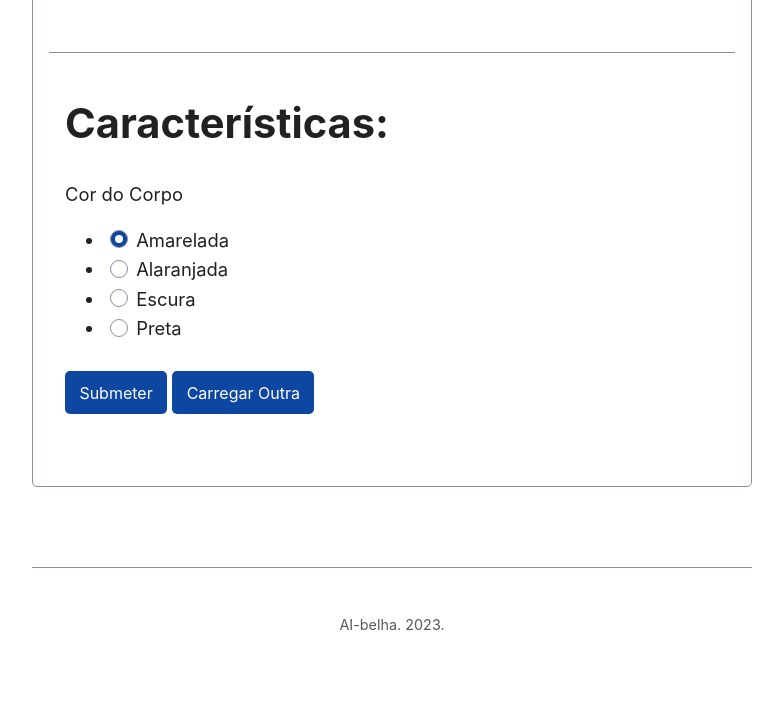
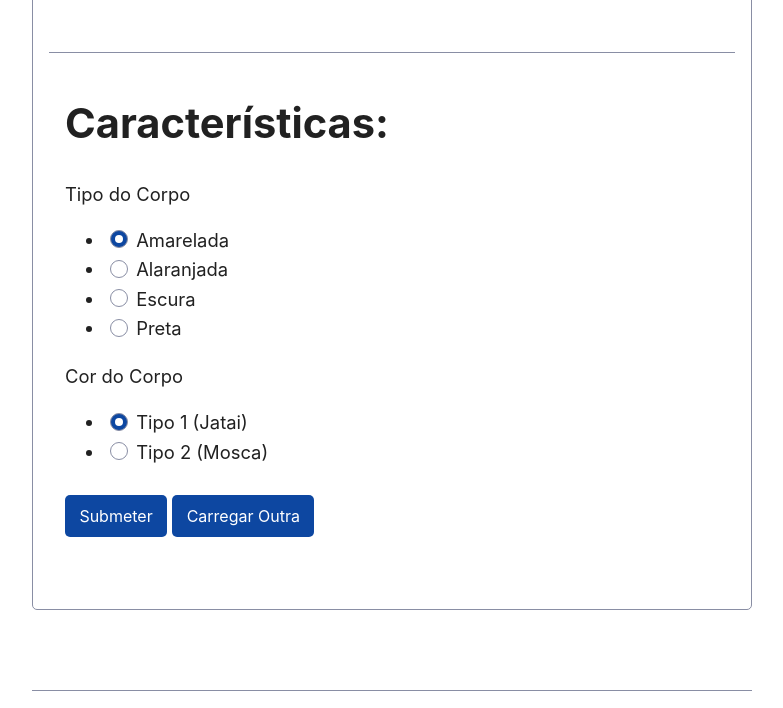
Before and after one commit to deividsonokopnik/ai-belha-coletor, a PHP site: page / in a window 1280 px wide. Shown: the part 791-1499 px from the top of the page, without its empty margins (248-1031 px from the left). Before the commit the page ends 1421 px from the top, so only its background shows below. Run offline with PHP 8.4, Linux system fonts and the light colour scheme; data that the repository does not hold is empty; a stand-in replaces the project's code that opens the database connection.

Commit message:
update index.php

```diff
--- a/index.php
+++ b/index.php
@@ -50,12 +50,17 @@ $mysqli = mysqli_connect($databaseHost, $databaseUsername, $databasePassword, $d
                     <h2>Características:</h2>
                 </header>
     			<form>
+                    <p>Tipo do Corpo</p>
+                    <ul>
+                        <li><label for="radio1"><input id="radio1" name="tipo_corpo" type="radio" checked="checked"> Amarelada</label></li>
+                        <li><label for="radio2"><input id="radio2" name="tipo_corpo" type="radio"> Alaranjada</label></li>
+                        <li><label for="radio3"><input id="radio3" name="tipo_corpo" type="radio"> Escura</label></li>
+                        <li><label for="radio4"><input id="radio4" name="tipo_corpo" type="radio"> Preta</label></li>
+                    </ul>
                     <p>Cor do Corpo</p>
                     <ul>
-                        <li><label for="radio1"><input id="radio2" name="radio" type="radio" checked="checked"> Amarelada</label></li>
-                        <li><label for="radio2"><input id="radio3" name="radio" type="radio"> Alaranjada</label></li>
-                        <li><label for="radio3"><input id="radio3" name="radio" type="radio"> Escura</label></li>
-                        <li><label for="radio4"><input id="radio3" name="radio" type="radio"> Preta</label></li>
+                        <li><label for="radio5"><input id="radio5" name="cor_corpo" type="radio" checked="checked"> Tipo 1 (Jatai)</label></li>
+                        <li><label for="radio6"><input id="radio6" name="cor_corpo" type="radio">  Tipo 2 (Mosca)</label></li>
                     </ul>
 
                     <p>
```
